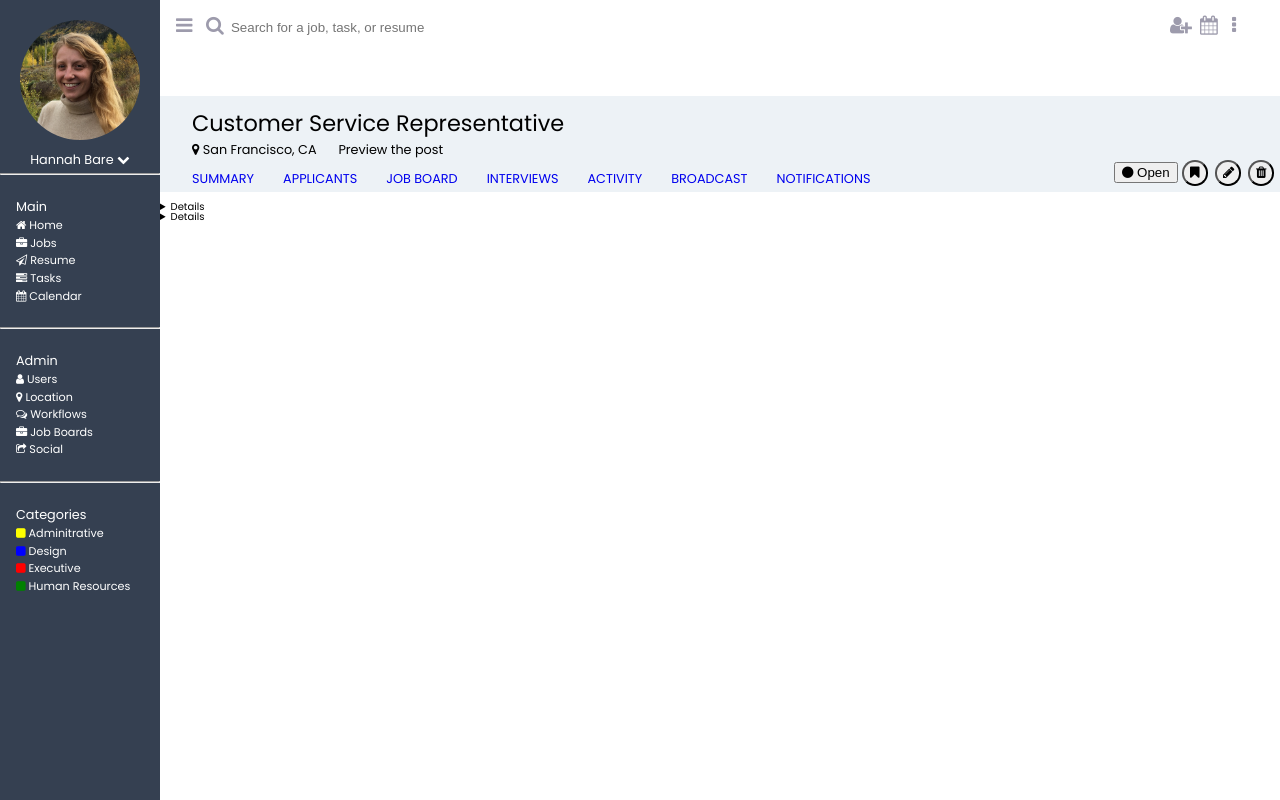
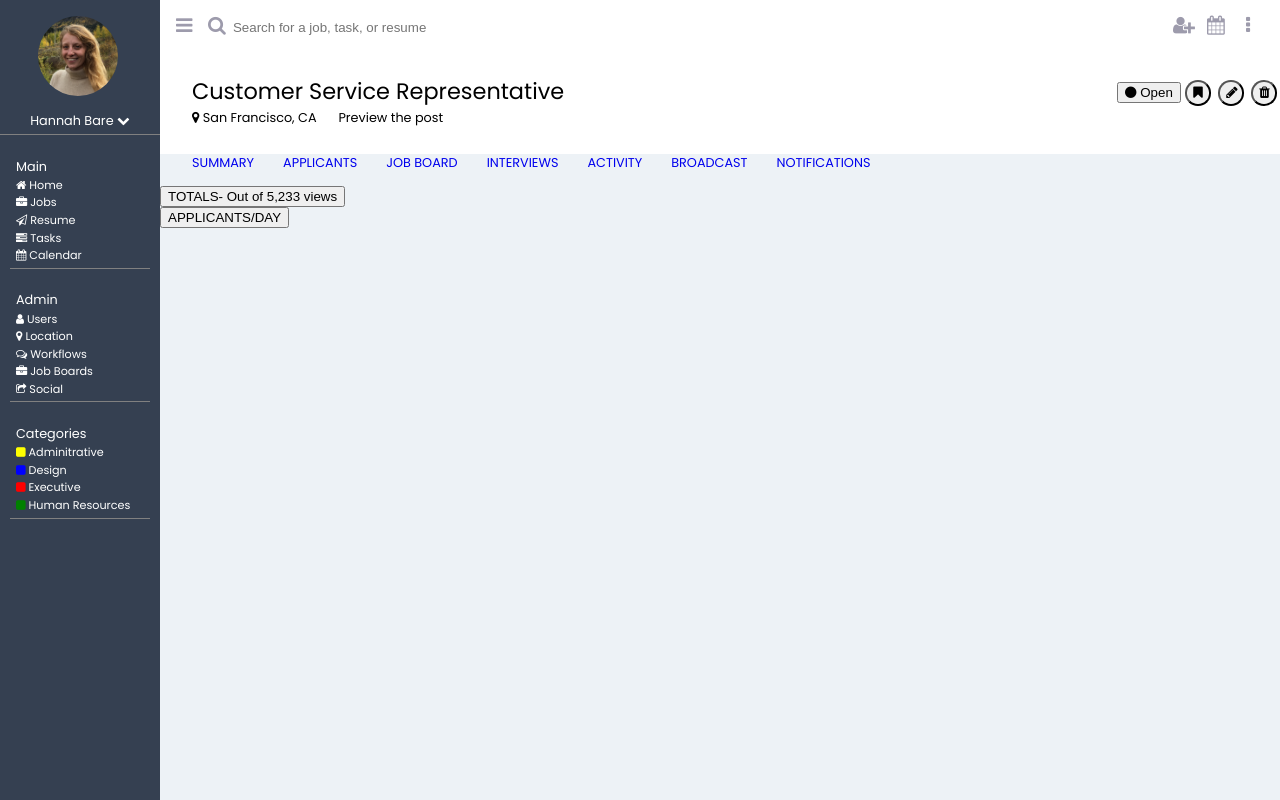
Before and after one commit to hannahbare/comp3, a plain HTML site: page index.html in a window 1280 px wide. Drawn offline with Linux system fonts and the light colour scheme.

Commit message:
Add photo of static comp as well as implemented grid inside row 2

```diff
--- a/index.html
+++ b/index.html
@@ -14,19 +14,16 @@
         <img alt="Featured image of topic" src="imgs/hb.png" class="icon-img">
         <h3 class="link">Hannah Bare <i class="fa fa-chevron-down  " aria-hidden="true"></i></h3>
       </article>
-      <hr>
       <article class="sidebox2 sidebox-group">
         <h4 class="link">Main</h4>
         <section class="sidebar-links">
           <a href="#" class="link"><i class="fa fa-home" aria-hidden="true"></i> Home</a>
-
           <a href="#" class="link"> <i class="fa fa-briefcase" aria-hidden="true"></i> Jobs</a>
           <a href="#" class="link"><i class="fa fa-paper-plane-o" aria-hidden="true"></i> Resume</a>
           <a href="#" class="link"><i class="fa fa-tasks" aria-hidden="true"></i> Tasks</a>
           <a href="#" class="link"><i class="fa fa-calendar" aria-hidden="true"></i> Calendar</a>
         </section>
       </article>
-      <hr>
       <article class="sidebox3 sidebox-group">
         <h4 class="link">Admin</h4>
         <section class="sidebar-links">
@@ -41,7 +38,6 @@
           <a href="#" class="link"><i class="fa fa-share-square-o" aria-hidden="true"></i> Social</a>
         </section>
       </article>
-      <hr>
       <article class="sidebox4 sidebox-group">
         <h4 class="link">Categories</h4>
         <section class="sidebar-links">
@@ -70,9 +66,9 @@
            <input type="search" class="search-bar" id="search-input" placeholder="Search for a job, task, or resume">
            </label>
          </form>
-         <p class="header-icon-one"><i class="fa fa-user-plus" aria-hidden="true"></i></p>
-         <p class="header-icon-two"><i class="fa fa-calendar" aria-hidden="true"></i></p>
-         <p class="header-icon-three"><i class="fa fa-ellipsis-v" aria-hidden="true"></i></p>
+         <p class="header-icon header-icon-one"><i class="fa fa-user-plus" aria-hidden="true"></i></p>
+         <p class="header-icon header-icon-two"><i class="fa fa-calendar" aria-hidden="true"></i></p>
+         <p class="header-icon header-icon-three"><i class="fa fa-ellipsis-v" aria-hidden="true"></i></p>
         </aside>
       </section>
 
@@ -80,6 +76,7 @@
 
 
       <section class="bottom-section">
+
         <header class="nav-info">
           <article class="title-name">
             <h2>Customer Service Representative</h2>
@@ -98,6 +95,12 @@
         </header>
 
 
+
+
+
+
+
+
         <nav class= "navigation">
           <a href="#" class="nav nav-summary">SUMMARY</a>
           <a href="#" class="nav nav-applicant">APPLICANTS</a>
@@ -109,30 +112,30 @@
         </nav>
 
 
-        <details class="graph-content">
+        <section class="graph-content">
           <div class="circle-graphs">
             <button>TOTALS- Out of 5,233 views</button  >
           </div>
           <div class="large-graph">
             <button>APPLICANTS/DAY</button>
           </div>
-        </details>
+        </section>
 
 
-      <details class="content-info">
+      <section class="content-info">
         <!-- <article class="section-four"></article>
           <h4>
             <button class="row4-1">JOB DESCRIPTION</button>
             <button>EDIT</button>
           </h4>
-          <p class="row4-1">POSITION TITLE</p>
-          <p class="row4-1">LOCATION</p>
-          <p class="row4-1">EMPLOYMENT TYPE</p>
-          <p class="row4-1">EXPERIENCE</p>
-          <p class="row4-1">STATUS</p>
-          <p class="row4-1">DESCRIPTION</p>
-          <p class="row4-1">HIRING LEAD</p>
-          <p class="row4-1">APPROVED SALARY</p>
+          <h4 class="row4-1">POSITION TITLE</h4>
+          <h4 class="row4-1">LOCATION</h4>
+          <h4 class="row4-1">EMPLOYMENT TYPE</h4>
+          <h4 class="row4-1">EXPERIENCE</h4>
+          <h4 class="row4-1">STATUS</h4>
+          <h4 class="row4-1">DESCRIPTION</h4>
+          <h4 class="row4-1">HIRING LEAD</h4>
+          <h4 class="row4-1">APPROVED SALARY</h4>
 
           <p class="row4-2">Customer Service Representative</p>
           <p class="row4-2">San Francisco, CA</p>
@@ -175,7 +178,7 @@
             </article>
           </p>
         </article> -->
-        </details>
+        </section>
       </main>
     </section>
   </article>
--- a/main.css
+++ b/main.css
@@ -20,12 +20,15 @@ body {
   color: white;
 }
 
+.sidebox-group {
+  border-bottom: 1px solid gray;
+}
+
 .icon-img {
-  height: 120px;
-  width: 120px;
+  height: 5rem;
+  width: 5rem;
   border-radius: 50%;
-  margin: 20px 20px 5px;
-
+  margin: 1rem 2.4rem .6rem;
 }
 
 h3 {
@@ -75,21 +78,24 @@ a:hover {
 .green-icon {
   color: green;
 }
+
 .wrap {
   flex: 2;
-  background-color: #FFFFFF;
+  /*background-color: #FFFFFF;*/
+  background-color: #EDF2F6;
   display: grid;
-  grid-template-rows: [row1-start] 6rem [row1-end] 6rem [third-line] 4rem [fourth-line] auto [last-line];
+  grid-template-rows: [row1-start] 3.6rem [row1-end] 6rem [third-line] 4rem [fourth-line] auto [last-line];
 }
 
 .top-section {
   grid-row-start: row1-start;
   grid-row-end: row1-end;
+  background-color: #FFFFFF;
 }
 
 .search-info {
   display: grid;
-  grid-template-columns: 30px auto 30px 2rem 2rem;
+  grid-template-columns: 2rem auto 2rem 2rem 2rem;
   margin: 1rem;
   font-size: 1.2rem;
   color: #9D9BAC;
@@ -105,6 +111,10 @@ a:hover {
   border: none;
 }
 
+.header-icon {
+  text-align: center;
+}
+
 .header-icon-one {
   grid-column: 3;
 }
@@ -118,12 +128,17 @@ a:hover {
 }
 
 .bottom-section {
-  background-color: #EDF2F6;
+  background-color: #FFFFFF;
 }
 
 .nav-info {
-  grid-row: 2 / span 2;
-  margin: 1rem 0 1rem 2rem;
+  display: grid;
+  grid-template-columns: 400px auto;
+  margin: 1.4rem 0 2rem 2rem;
+}
+
+.title-name {
+  grid-column: 1 / span 1;
 }
 
 h2 {
@@ -131,21 +146,19 @@ h2 {
   margin-bottom: .6rem;
 }
 
+.actions {
+  font-size: 1rem;
+  grid-column: 2 / span 1;
+  text-align: right;
+}
+
 .title-name-details {
   font-size: .8rem;
   display: inline;
-  margin-bottom: .4rem;
 }
 
 .title-location {
   margin-right: 1.2rem;
-}
-
-
-.actions {
-  float: right;
-  padding: .2rem;
-  font-size: 1rem;
 }
 
 .open-task {
@@ -160,9 +173,12 @@ h2 {
   border-radius: 50%;
   margin-right: .2rem;
 }
+/*nav {
+  background-color: #FFFFFF;
+}*/
 
 .navigation {
-  grid-row: 3 / span 3;
+  grid-row: 3 / span 1;
   font-size: .8rem;
   margin-left: 2rem;
   margin-bottom: 1rem;
@@ -173,10 +189,25 @@ h2 {
   text-decoration: none;
 }
 
+.nav:hover {
+  border-bottom: red;
+  color: blue;
+}
+
 .graph-content {
-  grid-row: 4 / span 4;
+  grid-row: 4 / span 1;
+  position: relative;
+  grid-template-columns: 60%, 40%;
+}
+
+.circle-graphs {
+  grid-column: 1;
+}
+
+.large-graph {
+  grid-column: 2;
 }
 
 .content-info {
-  grid-row: 5 / span 5;
+  grid-row: 5 / span 1;
 }
```
Also changed, not shown: imgs/comp3-photo.jpg (added), 1 other file.
